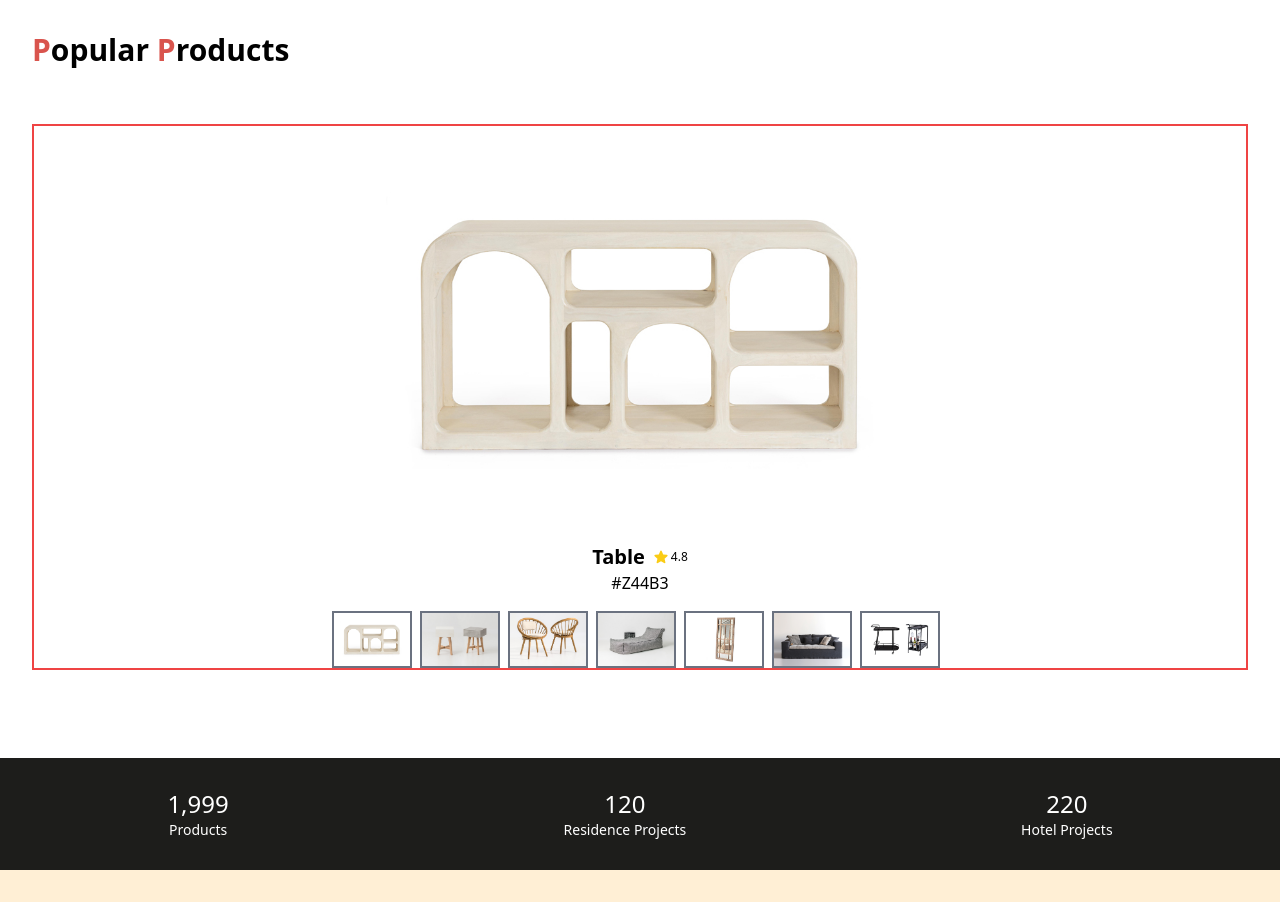
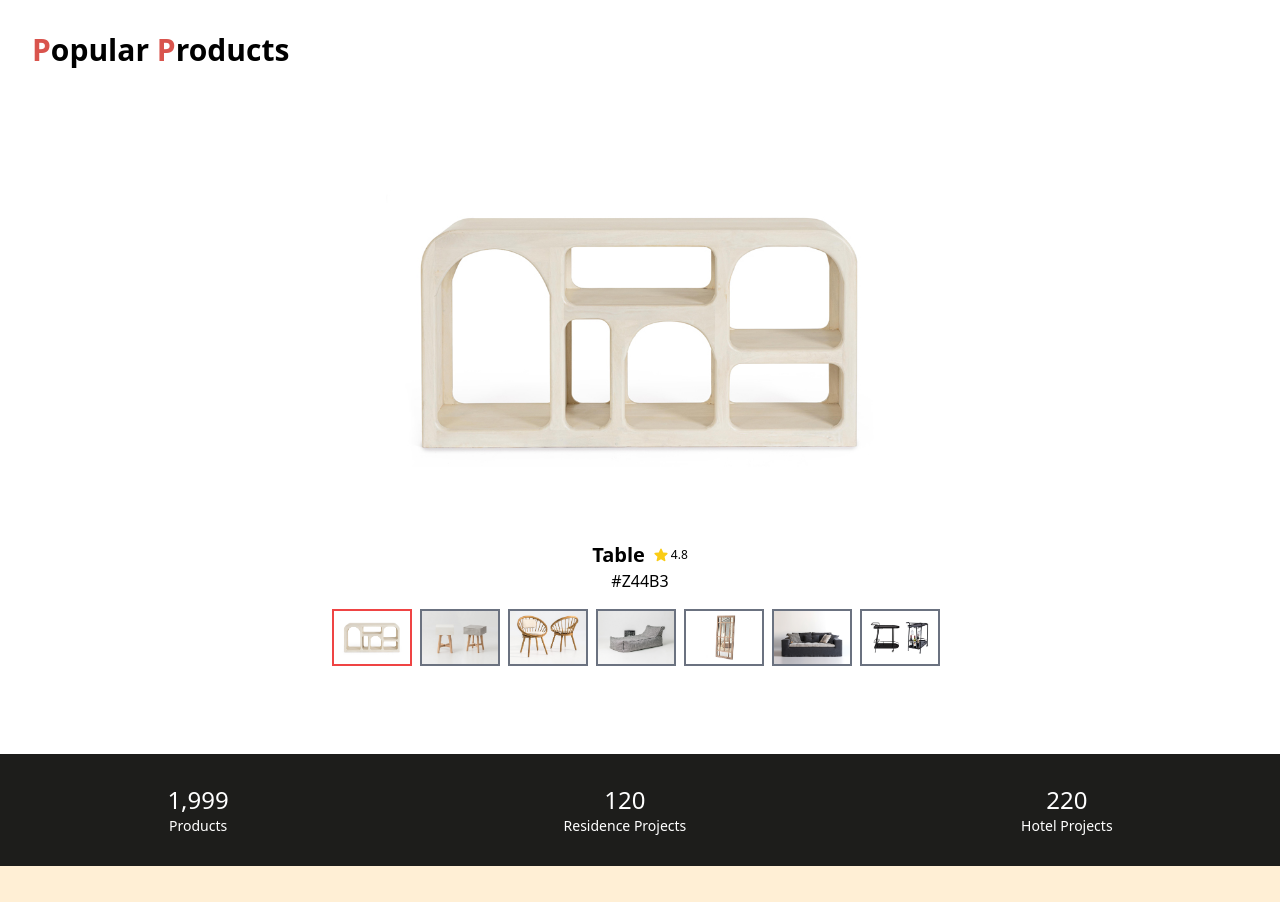
Before and after one commit to ddimkou/cozy-casa, a React (Vite) app: page / in a window 1280 px wide. Shown: the part 980-1882 px from the top of the page. Built offline with nearby package versions, Linux system fonts and the light colour scheme; a web font is replaced by a local one.

Commit message:
selected product

```diff
--- a/src/sections/PopularProducts.tsx
+++ b/src/sections/PopularProducts.tsx
@@ -15,10 +15,7 @@ const PopularProducts = () => {
       </HText>
       {/* products */}
 
-      <div
-        className="min-h-80 my-14 border-2 border-red-500
-      flex flex-col "
-      >
+      <div className="min-h-80 my-14 flex flex-col">
         {/* img */}
         <div className="relative flex justify-center w-full">
           <img src={selectedProduct.imgUrl} alt="" width={600} />
@@ -44,7 +41,11 @@ const PopularProducts = () => {
               alt={product.item}
               key={product.item}
               width={80}
-              className="border-2 border-gray-500 cursor-pointer"
+              className={`border-2 cursor-pointer ${
+                selectedProduct.item === product.item
+                  ? "border-red-500"
+                  : "border-gray-500"
+              }`}
               onClick={() => setSelectedProduct(product)}
             />
           ))}
```
